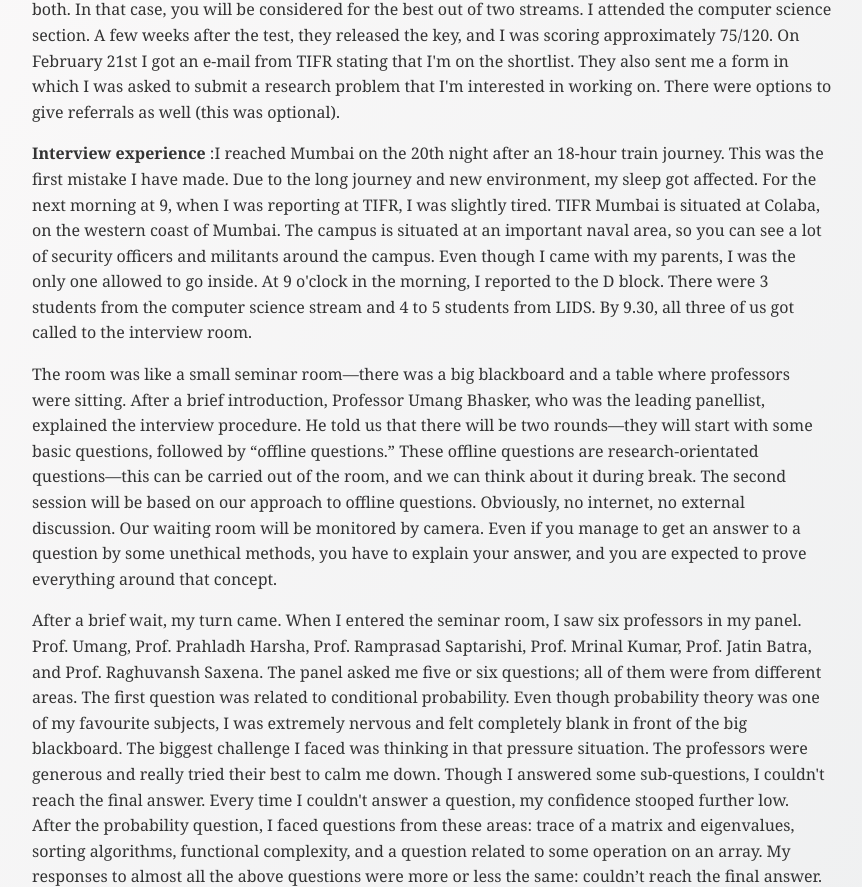
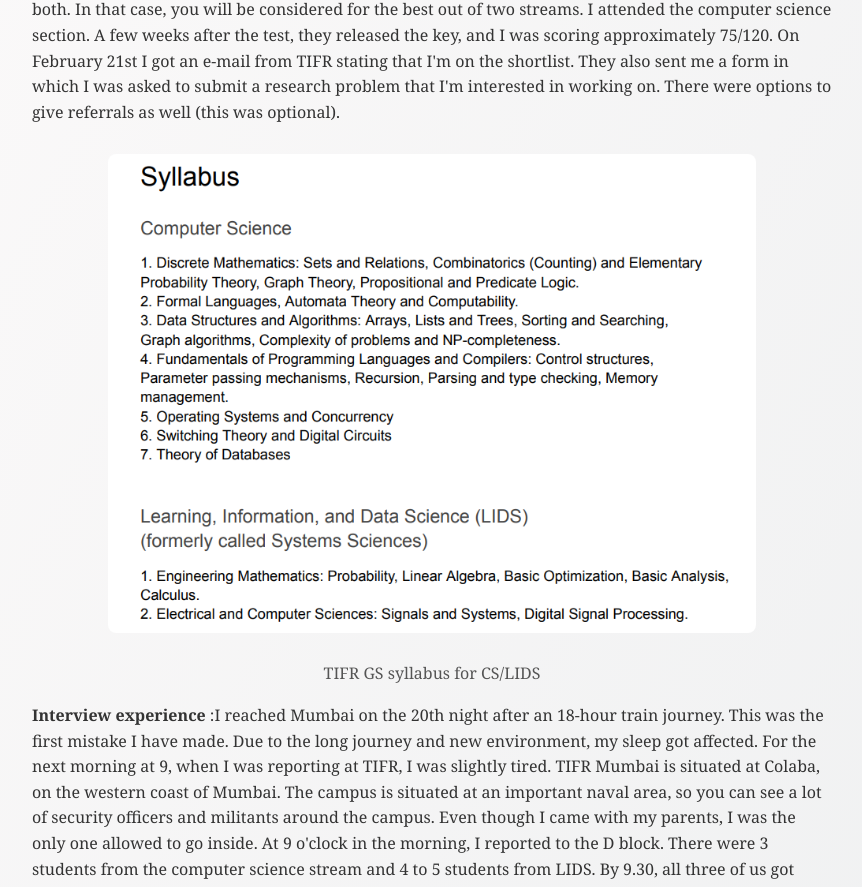
Before and after one commit to mathematicaldinosaur/mathematicaldinosaur.github.io, a plain HTML site: page tifr.html in a window 1280 px wide. Shown: the part 494-1381 px from the top of the page, without its empty margins (208-1070 px from the left). Drawn offline with Linux system fonts and the light colour scheme.

Commit message:
Update tifr.html

```diff
--- a/tifr.html
+++ b/tifr.html
@@ -103,6 +103,12 @@
 On February 21st I got an e-mail from TIFR stating that I'm on the shortlist. They also sent me a form in which I was asked to submit
 a research problem that I'm interested in working on. There were options to give referrals as well (this was optional).
 </p>
+    <figure style="text-align: center;">
+        <img src="tifr_syllabus.png" alt="TIFR GS syllabus for CS/LIDS" style="width: 90%; margin: 13px">
+        <figcaption>
+            TIFR GS syllabus for CS/LIDS
+        </figcaption>
+    </figure>
 <p>
 <b>Interview experience </b>:I reached Mumbai on the 20th night after an 18-hour train journey. This was the first mistake I have made. Due to the long journey
 and new environment, my sleep got affected. For the next morning at 9, when I was reporting at TIFR, I was slightly tired.
```
